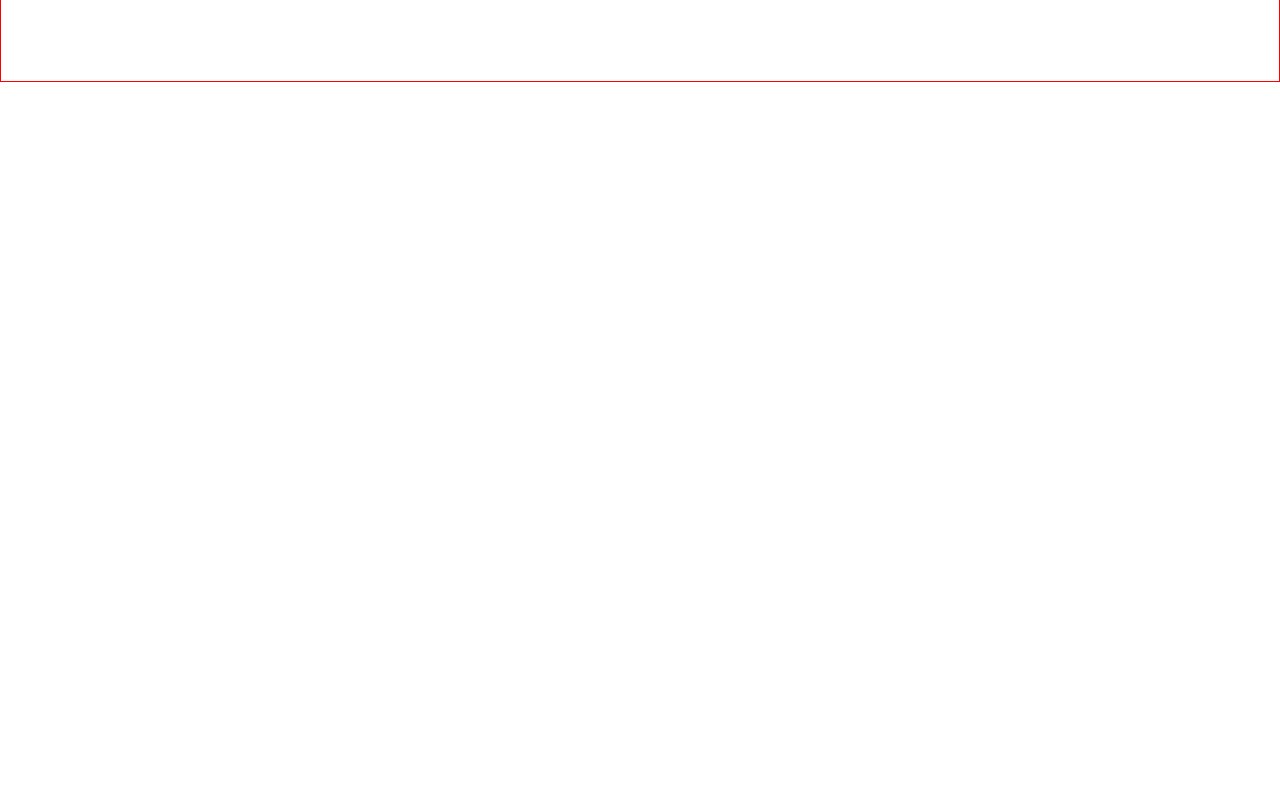
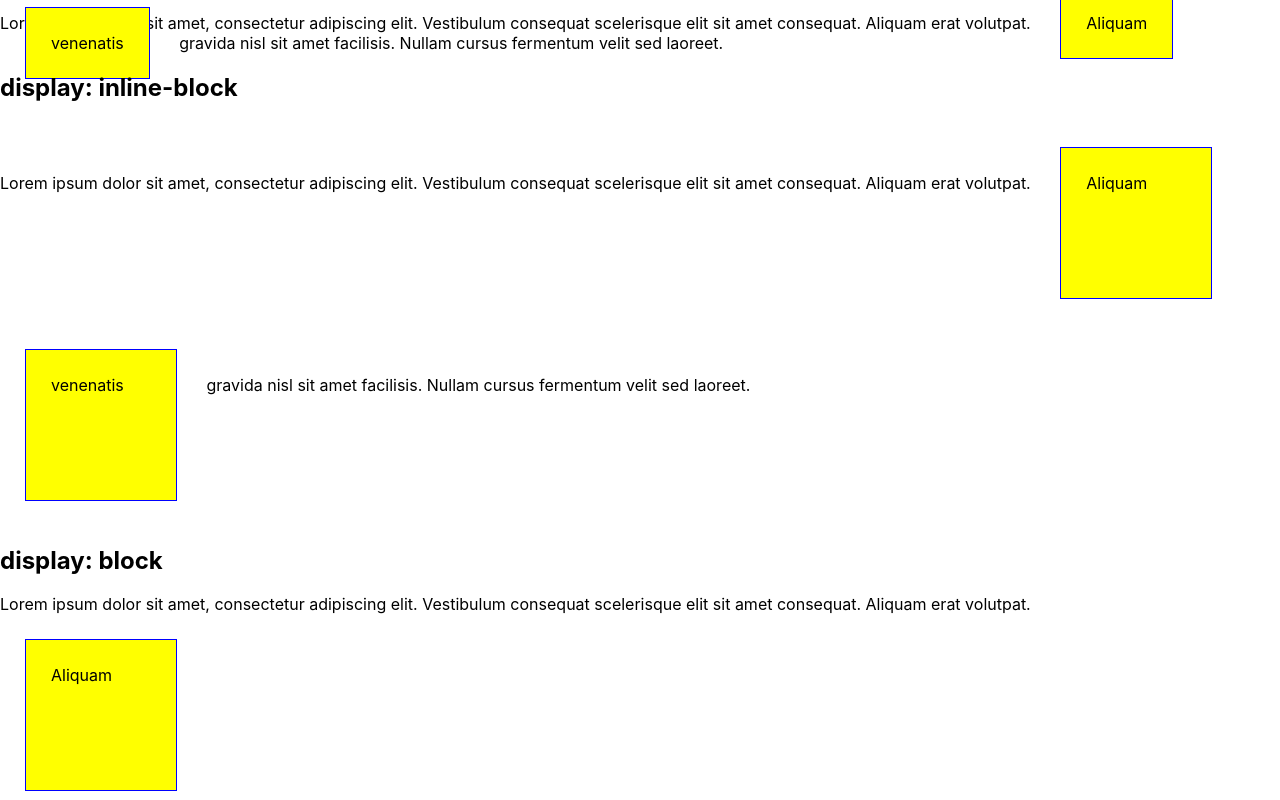
Before and after one commit to toanlehcm/demo_reactjs, a React (Create React App) app: page / in a window 1280 px wide. Shown: the part 420-1220 px from the top of the page. Before the commit the page ends 800 px from the top, so only its background shows below. Built offline with nearby package versions, Linux system fonts and the light colour scheme.

Commit message:
- Test margin, padding of inline, block, inline-block.

```diff
--- a/src/DemoHTML/Display.css
+++ b/src/DemoHTML/Display.css
@@ -1,5 +1,5 @@
 .container {
-  height: 500px;
+  height: 300px;
   text-align: center; /* Canh giữa theo chiều ngang */
   border: 1px solid red;
 }
@@ -9,3 +9,51 @@
   display: block; /* Để margin: auto hoạt động */
   border: 1px solid green;
 }
+
+span.a {
+  display: inline; /* the default for span */
+  width: 100px;
+  height: 100px;
+  margin-top: 25px;
+  margin-right: 25px;
+  margin-bottom: 25px;
+  margin-left: 25px;
+  padding-top: 25px;
+  padding-right: 25px;
+  padding-bottom: 25px;
+  padding-left: 25px;
+  border: 1px solid blue;
+  background-color: yellow;
+}
+
+span.b {
+  display: inline-block;
+  width: 100px;
+  height: 100px;
+  margin-top: 25px;
+  margin-right: 25px;
+  margin-bottom: 25px;
+  margin-left: 25px;
+  padding-top: 25px;
+  padding-right: 25px;
+  padding-bottom: 25px;
+  padding-left: 25px;
+  border: 1px solid blue;
+  background-color: yellow;
+}
+
+span.c {
+  display: block;
+  width: 100px;
+  height: 100px;
+  margin-top: 25px;
+  margin-right: 25px;
+  margin-bottom: 25px;
+  margin-left: 25px;
+  padding-top: 25px;
+  padding-right: 25px;
+  padding-bottom: 25px;
+  padding-left: 25px;
+  border: 1px solid blue;
+  background-color: yellow;
+}
--- a/src/DemoHTML/Display.jsx
+++ b/src/DemoHTML/Display.jsx
@@ -1,10 +1,27 @@
-import styles from './Display.css';
+import styles from "./Display.css";
 
 export default function Display(params) {
   return (
     <>
-      <div class="container">
+      <div className="container">
         <img src="/logo192.png" alt="Your Image" />
+      </div>
+
+      <h1>The display Property</h1>
+
+      <h2>display: inline</h2>
+      <div>
+        Lorem ipsum dolor sit amet, consectetur adipiscing elit. Vestibulum consequat scelerisque elit sit amet consequat. Aliquam erat volutpat. <span className="a">Aliquam</span> <span className="a">venenatis</span> gravida nisl sit amet facilisis. Nullam cursus fermentum velit sed laoreet.{" "}
+      </div>
+
+      <h2>display: inline-block</h2>
+      <div>
+        Lorem ipsum dolor sit amet, consectetur adipiscing elit. Vestibulum consequat scelerisque elit sit amet consequat. Aliquam erat volutpat. <span className="b">Aliquam</span> <span className="b">venenatis</span> gravida nisl sit amet facilisis. Nullam cursus fermentum velit sed laoreet.{" "}
+      </div>
+
+      <h2>display: block</h2>
+      <div>
+        Lorem ipsum dolor sit amet, consectetur adipiscing elit. Vestibulum consequat scelerisque elit sit amet consequat. Aliquam erat volutpat. <span className="c">Aliquam</span> <span className="c">venenatis</span> gravida nisl sit amet facilisis. Nullam cursus fermentum velit sed laoreet.{" "}
       </div>
     </>
   );
```
